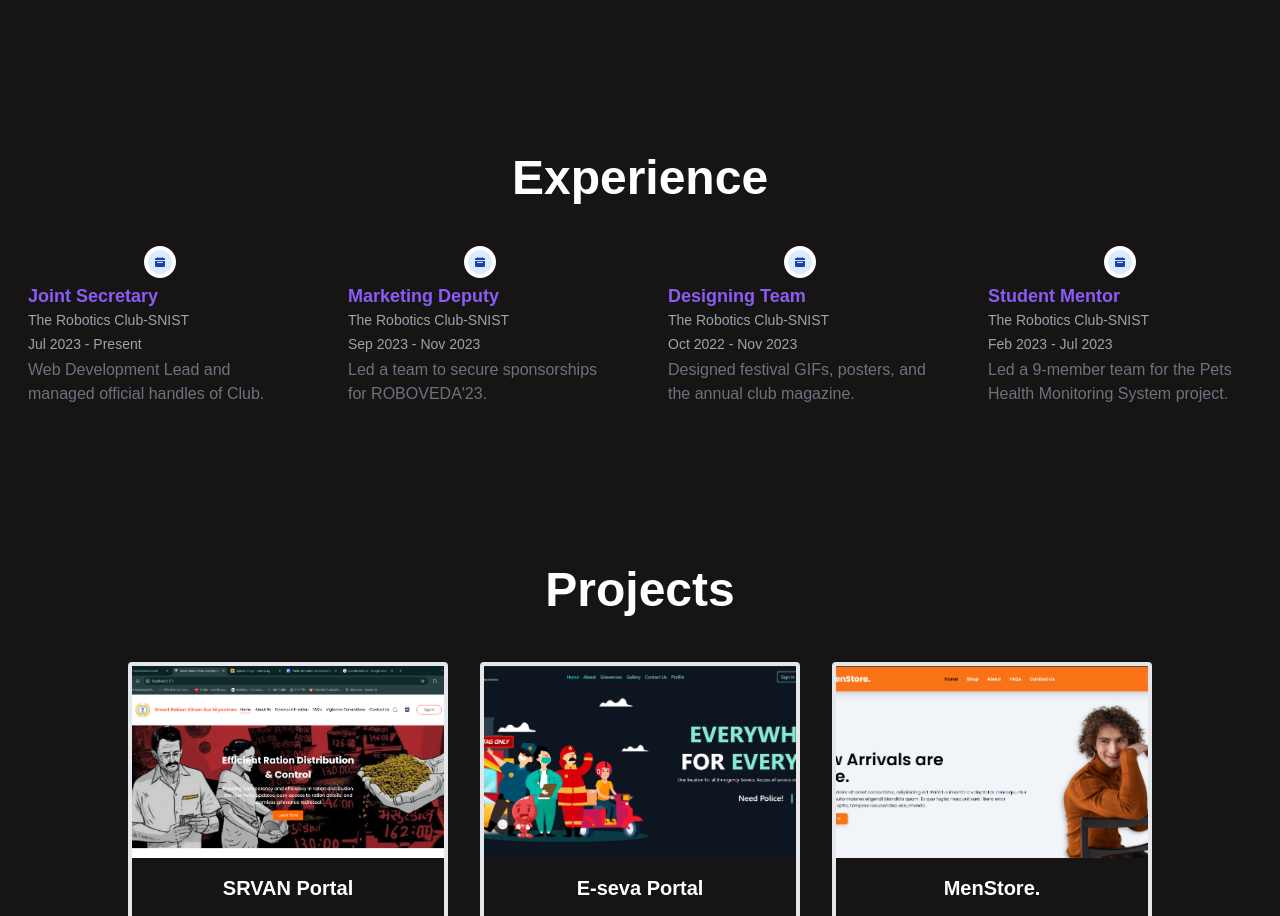
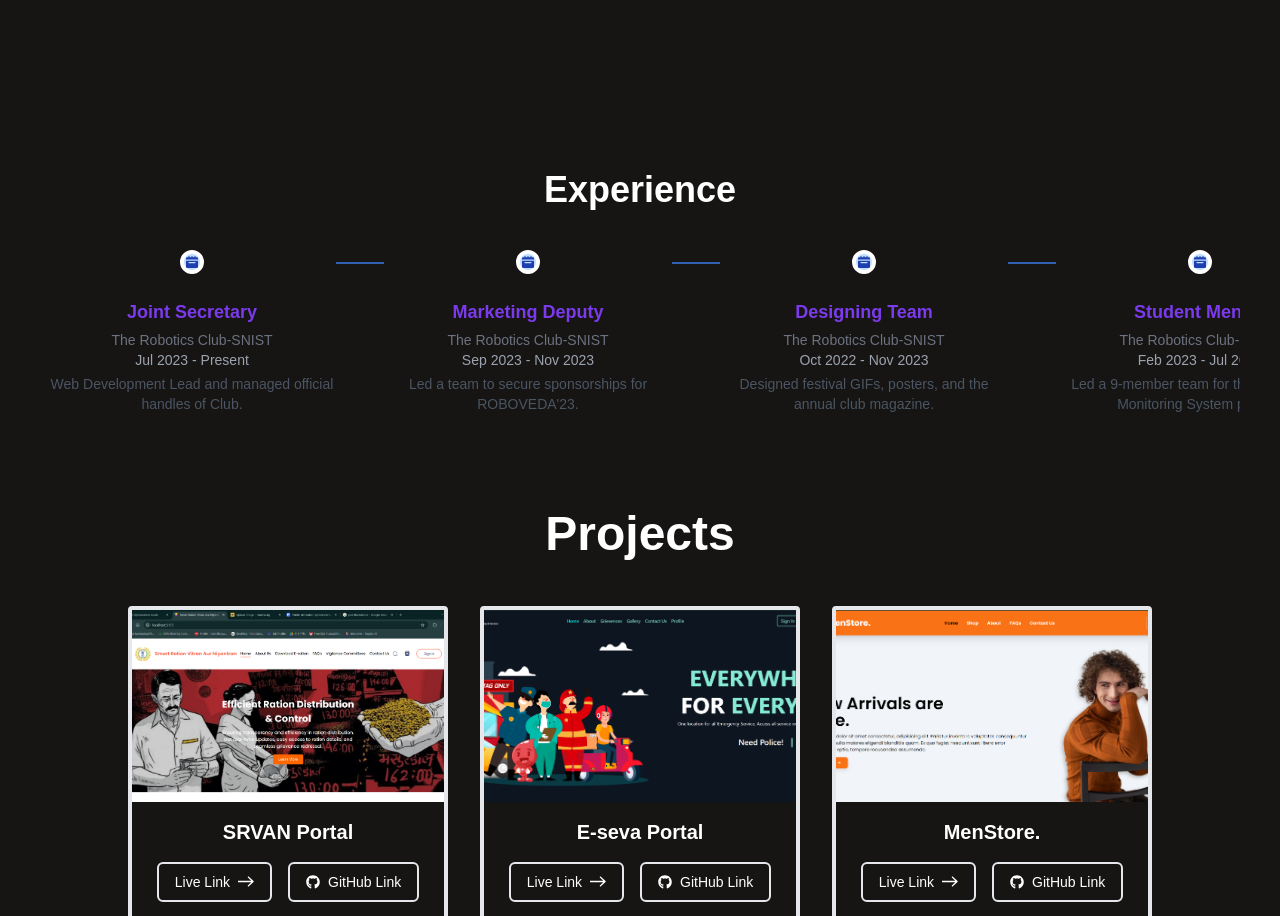
Before and after one commit to saiganesh1976/Portfolio_sai, a React (Vite) app: page / in a window 1280 px wide. Shown: the part 2600-3516 px from the top of the page. Built offline with nearby package versions, Linux system fonts and the light colour scheme.

Commit message:
Update Experience.jsx

```diff
--- a/src/Components/Experiences/Experience.jsx
+++ b/src/Components/Experiences/Experience.jsx
@@ -1,15 +1,6 @@
 import React from "react";
 
-const Experience = () => {
-  return (
-    <div
-      id="Experience"
-      className="flex flex-col items-center justify-center gap-8 m-4 sm:m-8 md:m-16 lg:m-24"
-    >
-      <h1 className="text-5xl text-center font-semibold">Experience</h1>
-
-      <ol className="flex flex-row overflow-x-auto space-x-10 p-4">
-        {[
+const timeline = [
   {
     role: "Joint Secretary",
     org: "The Robotics Club-SNIST",
@@ -34,33 +25,48 @@ const Experience = () => {
     time: "Feb 2023 - Jul 2023",
     desc: "Led a 9-member team for the Pets Health Monitoring System project.",
   },
-        ].map((item, index) => (
-          <li key={index} className="relative min-w-[280px] max-w-xs">
-            <div className="flex items-center justify-center mb-2">
-              <div className="w-6 h-6 bg-blue-100 rounded-full flex items-center justify-center ring-4 ring-white dark:bg-blue-900 dark:ring-gray-900">
+];
+
+const Experience = () => {
+  return (
+    <section
+      id="Experience"
+      className="flex flex-col items-center justify-center px-4 sm:px-10 py-12"
+    >
+      <h2 className="text-4xl font-bold mb-10 text-center">Experience</h2>
+      <div className="relative w-full overflow-x-auto">
+        <ol className="flex space-x-8 sm:space-x-12 min-w-max px-2">
+          {timeline.map((item, i) => (
+            <li key={i} className="relative flex flex-col items-center w-72">
+              {/* Connector line */}
+              {i !== timeline.length - 1 && (
+                <div className="absolute top-3 left-full w-8 sm:w-12 h-0.5 bg-blue-500 animate-pulse"></div>
+              )}
+              {/* Dot */}
+              <div className="w-6 h-6 bg-blue-200 dark:bg-blue-900 border-4 border-white dark:border-gray-900 rounded-full flex items-center justify-center z-10">
                 <svg
-                  className="w-2.5 h-2.5 text-blue-800 dark:text-blue-300"
+                  className="w-3 h-3 text-blue-800 dark:text-blue-300"
                   fill="currentColor"
                   viewBox="0 0 20 20"
                 >
                   <path d="M20 4a2 2 0 0 0-2-2h-2V1a1 1 0 0 0-2 0v1h-3V1a1 1 0 0 0-2 0v1H6V1a1 1 0 0 0-2 0v1H2a2 2 0 0 0-2 2v2h20V4ZM0 18a2 2 0 0 0 2 2h16a2 2 0 0 0 2-2V8H0v10Zm5-8h10a1 1 0 0 1 0 2H5a1 1 0 0 1 0-2Z" />
                 </svg>
               </div>
-            </div>
-            <div className="text-left px-2">
-              <h3 className="text-lg font-semibold text-violet-500">
+
+              {/* Content */}
+              <div className="mt-6 text-center">
+                <h3 className="text-lg font-semibold text-violet-600">
                   {item.role}
                 </h3>
-              <p className="text-sm text-gray-400 dark:text-gray-500">{item.org}</p>
-              <time className="text-sm text-gray-400 dark:text-gray-500 block my-1">
-                {item.time}
-              </time>
-              <p className="text-base text-gray-500 dark:text-gray-400">{item.desc}</p>
+                <p className="text-sm text-gray-500 mt-1">{item.org}</p>
+                <p className="text-sm text-gray-400 mb-1">{item.time}</p>
+                <p className="text-sm text-gray-600">{item.desc}</p>
               </div>
             </li>
           ))}
         </ol>
       </div>
+    </section>
   );
 };
 
```
Lines whose indentation alone changed are shown as unchanged.
